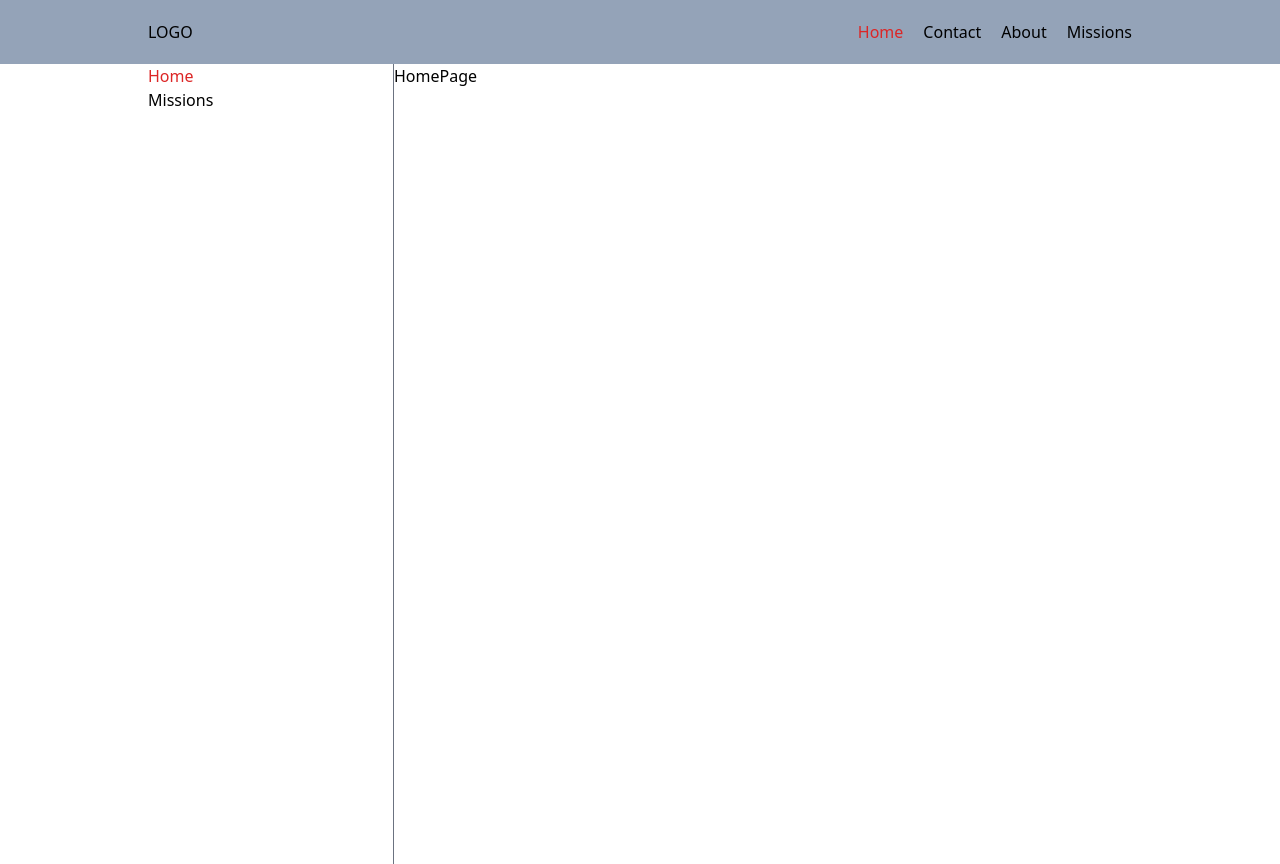
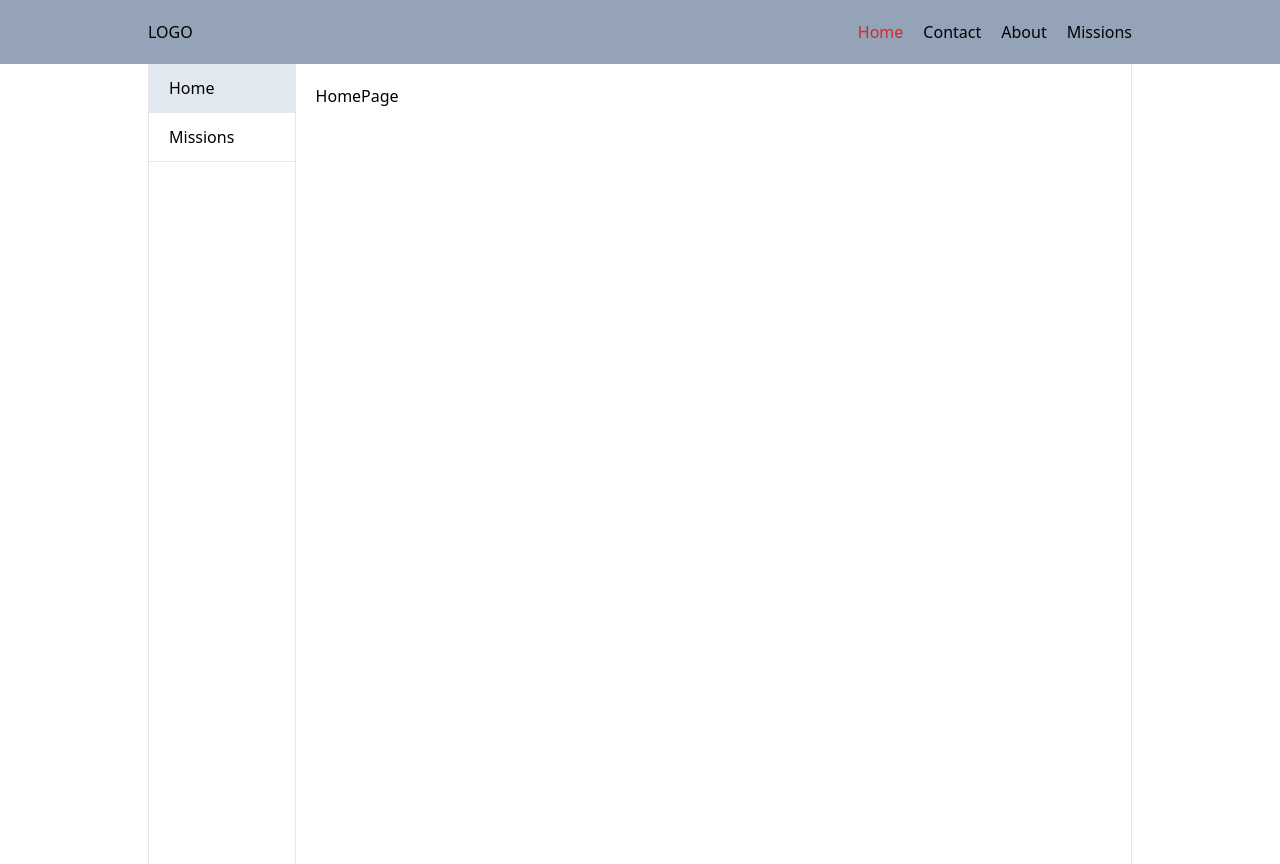
Before and after one commit to gvantsa-dolidze/my-app, a React (Create React App) app: page / in a window 1280 px wide. Built offline with nearby package versions, Linux system fonts and the light colour scheme.

Commit message:
add styles

```diff
--- a/src/components/Sidebar.jsx
+++ b/src/components/Sidebar.jsx
@@ -1,12 +1,12 @@
 import { NavLink } from "react-router-dom";
 const Sidebar = ({ home, mission }) => {
   return (
-    <div className="w-[25%] min-h-screen border-r  border-gray-500">
-      <nav className="flex flex-col">
+    <div className="w-[15%] min-h-screen border-l border-r flex justify-center">
+      <nav className="flex flex-col w-[100%]">
         <NavLink
           to="/"
           className={(navData) =>
-            navData.isActive ? "text-red-600" : "text-black"
+            `${navData.isActive ? "bg-slate-200" : "bg-white" } py-3 border-b pl-5`
           }
         >
           {home}
@@ -14,7 +14,7 @@
         <NavLink
           to="/missions"
           className={(navData) =>
-            navData.isActive ? "text-red-600" : "text-black"
+            `${navData.isActive ? "bg-slate-200" : "bg-white"} py-3 border-b pl-5`
           }
         >
           {mission}
--- a/src/pages/About.jsx
+++ b/src/pages/About.jsx
@@ -1,6 +1,6 @@
 const About = () => {
   return (
-    <div className="w-[75%]">About</div>
+    <div className="w-[85%] px-5 pt-5 border-r">About</div>
   )
 }
 
--- a/src/pages/Contact.jsx
+++ b/src/pages/Contact.jsx
@@ -1,6 +1,6 @@
 const Contact = () => {
   return (
-    <div className="w-[75%]">Contact</div>
+    <div className="w-[85%] px-5 pt-5 border-r">Contact</div>
   )
 }
 
--- a/src/pages/HomePage.jsx
+++ b/src/pages/HomePage.jsx
@@ -1,6 +1,6 @@
 const HomePage = () => {
   return (
-    <div className="w-[75%]">HomePage</div>
+    <div className="w-[85%] px-5 pt-5 border-r">HomePage</div>
   )
 }
 
--- a/src/pages/Missions.jsx
+++ b/src/pages/Missions.jsx
@@ -1,6 +1,6 @@
 const Missions = () => {
   return (
-    <div className="w-[75%]">Missions</div>
+    <div className="w-[85%] px-5 pt-5 border-r">Missions</div>
   )
 }
 
```
